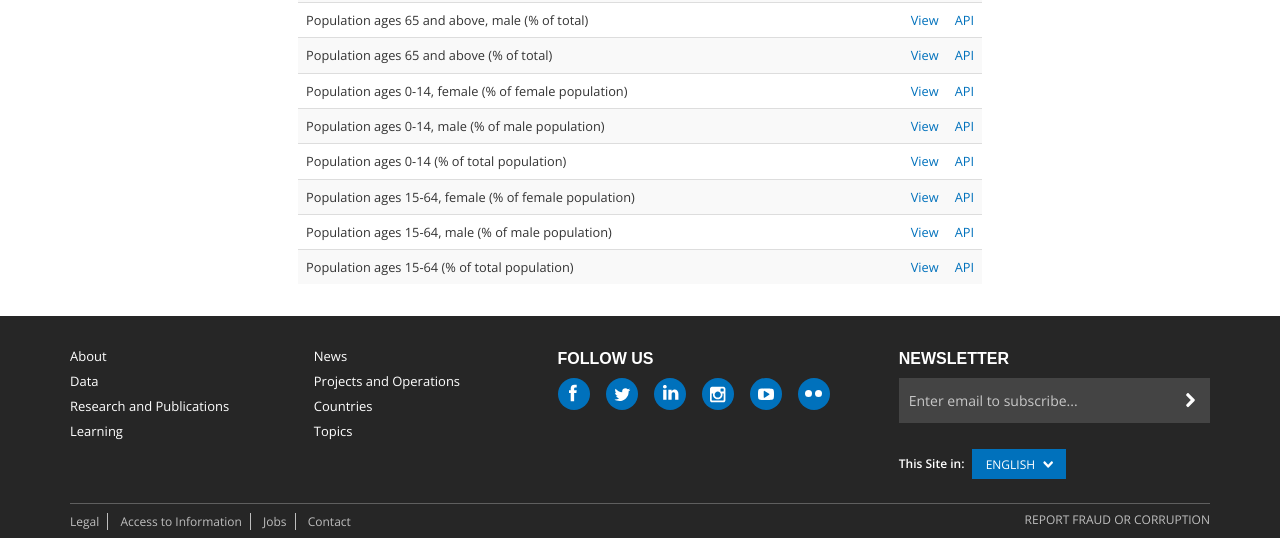
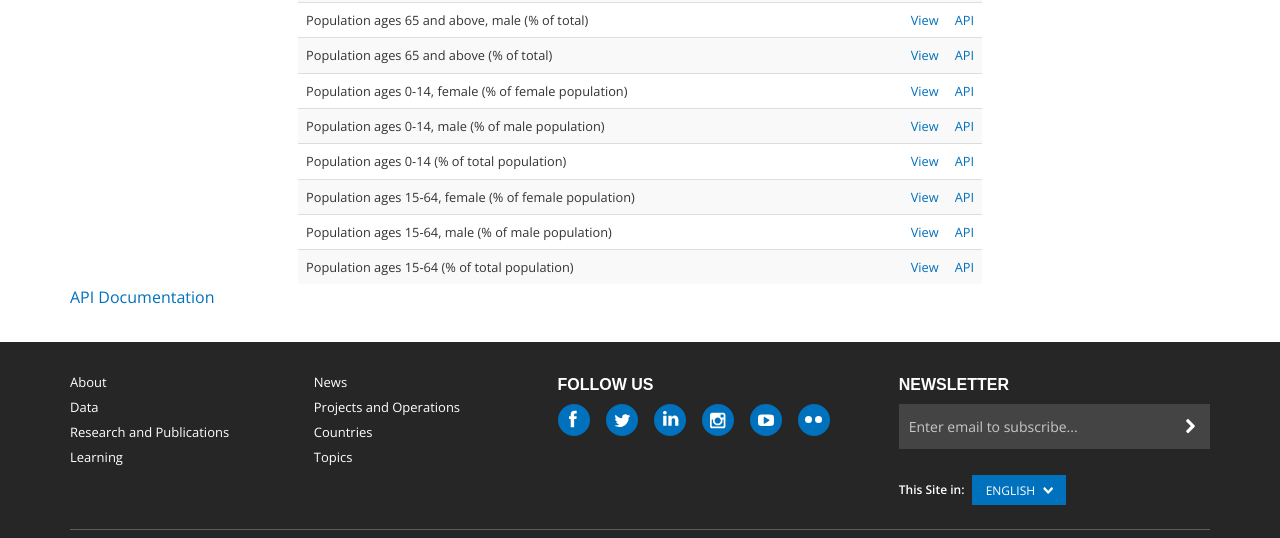
Before and after one commit to worldbank/decdg-covid19, a Jekyll site: the page built from index.md, in a window 1280 px wide and 900 px high, scrolled down 3192 px, cut to the strip 0-538 px from the top of the window. Built offline with Jekyll 4.4.1, drawn with Linux system fonts in a browser that asks for light colours; nearby versions of some CDN libraries; some web fonts are replaced; library files that are not in the unit come from our copies.

Commit message:
Add API doc link

```diff
--- a/_layouts/default.html
+++ b/_layouts/default.html
@@ -136,6 +136,8 @@
 
             {% include indicators.html %}
 
+            <p><a href="http://data.worldbank.org/developers">API Documentation</a></p>
+
             </div>
         </div>
     </div>
```
